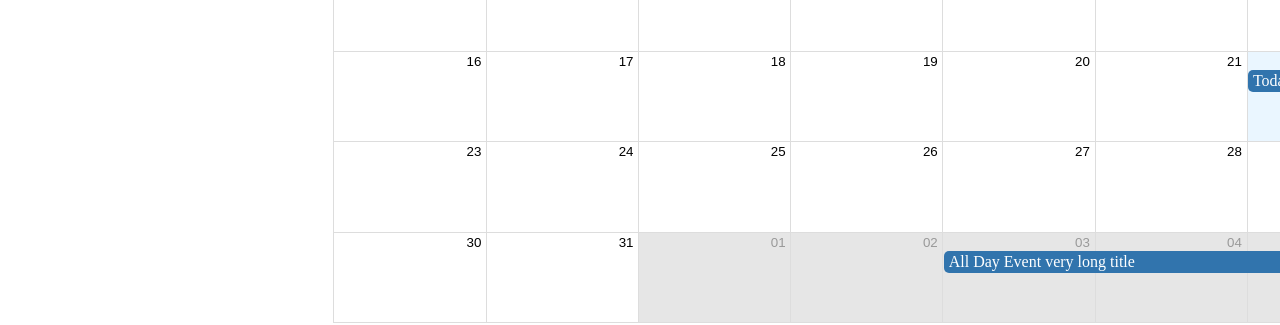
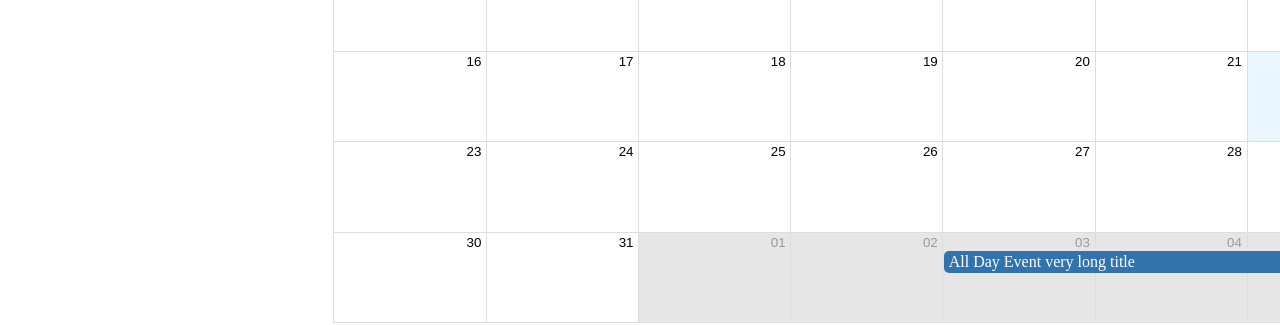
Before and after one commit to khhung906/Info-exchange-platform, a React (Create React App) app in the folder frontend/: page /calender in a window 1280 px wide. Shown: the part 444-769 px from the top of the page. Built offline with nearby package versions, Linux system fonts and the light colour scheme.

Commit message:
calender revise

```diff
--- a/frontend/src/components/Calender.js
+++ b/frontend/src/components/Calender.js
@@ -12,17 +12,7 @@ const localizer = momentLocalizer(moment);
 
 function Calender() {
     const [open, setOpen] = useState(false);
-
-    const handleClickOpen = () => {
-        setOpen(true);
-    };
-
-    const handleClose = (value) => {
-        setOpen(false);
-    };
-
-    const now = new Date();
-    const events = [
+    const [events, setEvents]=useState([
       {
           id: 0,
           title: 'All Day Event very long title',
@@ -36,21 +26,29 @@ function Calender() {
         start: new Date(2015, 3, 7),
         end: new Date(2015, 3, 10),
       },
-      {
-          id: 2,
-          title: 'DTS STARTS',
-          start: new Date(2016, 2, 13, 0, 0, 0),
-          end: new Date(2016, 2, 20, 0, 0, 0),
-      },
-      {
-        id: 3,
-        title: 'Today',
-        start: now,
-        end: now,
-      },
-    ]
+    ]);
+    const now = new Date();
+
+    const handleClickOpen = () => {
+      setOpen(true);
+    };
+
+    const handleClose = (value) => {
+        setOpen(false);
+    };
+
     const onSelect = (event) =>{
       console.log(event)
+      // console.log('open');
+      // let e = [...events];
+      // e.push({
+      //     id: 4,
+      //     title: 'hihi',
+      //     allDay: true,
+      //     start: new Date(2021, 5, 4),
+      //     end: new Date(2021, 5, 25),
+      // })
+      //setEvents(e);
     }
 
     return (
```
